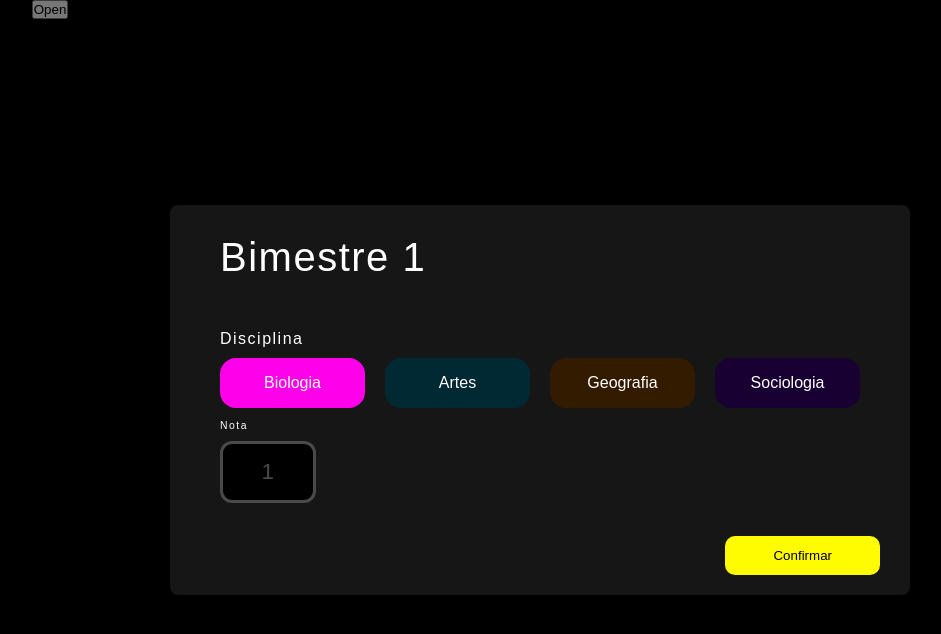
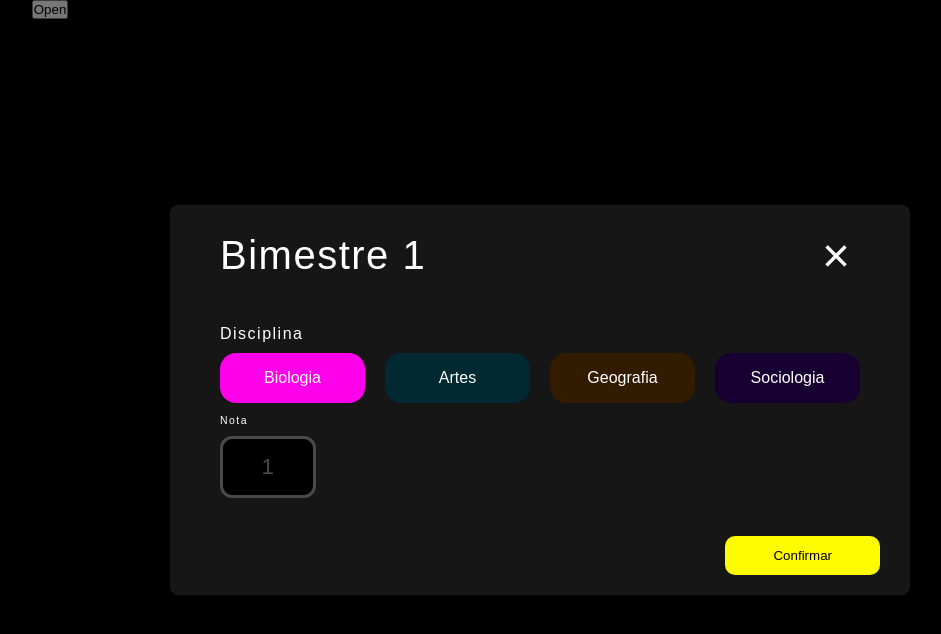
Before and after one commit to FreymundDeveloper/Note-Record, a React (Create React App) app in the folder frontend/: page / in a window 1280 px wide. Both pictures are taken after a click on the button "Open". Shown: the top 634 px of the page, without its empty margins (100-1041 px from the left). Built offline with nearby package versions, Linux system fonts and the light colour scheme.

Commit message:
ButtonClose Component

```diff
--- /dev/null
+++ b/frontend/src/components/Button/ButtonClose.tsx
@@ -0,0 +1,34 @@
+import React from 'react';
+import styled from 'styled-components';
+import { darken } from 'polished';
+
+interface ButtonCloseProps {
+    onClose: () => void;
+}
+
+export const ButtonClose: React.FC<ButtonCloseProps> = ({ onClose }) => {
+  return (
+    <CloseButton onClick={onClose}>
+        <span>&times;</span>
+    </CloseButton>
+  );
+};
+
+const CloseButton = styled.button`
+    background-color: ${(props) => props.theme.color.modalColor};
+    border: none;
+    font-size: 3rem;
+    cursor: pointer;
+    color: white;
+    font-weight: 100;
+    padding: 0px 10px;
+    border-radius: 12px;
+
+    &:hover {
+        background-color: ${(props) => darken(0.1, props.theme.color.modalColor)};
+    }
+
+    span {
+        height: 10px;
+    }
+`;
--- a/frontend/src/components/Modal/Modal.tsx
+++ b/frontend/src/components/Modal/Modal.tsx
@@ -1,6 +1,6 @@
 import React, { useState } from 'react';
 import styled from 'styled-components';
-import { ButtonAction, Title, CardModal } from '../../components'
+import { ButtonAction, Title, CardModal, ButtonClose } from '../../components'
 //import { Theme } from '../../themes/Theme';
 
 interface ModalProps {
@@ -20,15 +20,23 @@ export const Modal: React.FC<ModalProps> = ({ isOpen, content, onClose }) => {
         if (selectedCard < 4) {
             handleCardClick(selectedCard ? selectedCard + 1 : 1);
         } else {
-            setSelectedCard(1)
-            onClose();
+            handleCloseClick();
         }
     };
+
+    const handleCloseClick = () => {
+        setSelectedCard(1);
+        onClose();
+    };
+
   return (
     <ModalOverlay isOpen={isOpen}>
         <ModalContent>
             <ContentSection>
-                <Title contentTitle={content} modeling={1} />
+                <TitleContainer>
+                    <Title contentTitle={content} modeling={1} />
+                    <ButtonClose onClose={handleCloseClick} />
+                </TitleContainer>
                 <CardModal onCardClick={handleCardClick} onClose={onClose} selectedCard={selectedCard} defaultSelectedCard={selectedCard}></CardModal>
             </ContentSection>
             <ButtonSection>
@@ -70,6 +78,13 @@ const ContentSection = styled.div`
     padding: 10px 30px;
 `;
 
+const TitleContainer = styled.div`
+    display: flex;
+    justify-content: space-between;
+    align-items: center;
+    height: 40px;
+`;
+
 const ButtonSection = styled.div`
     display: flex;
     justify-content: flex-end;
--- a/frontend/src/components/index.tsx
+++ b/frontend/src/components/index.tsx
@@ -1,5 +1,6 @@
+export * from './Button/ButtonAction';
+export * from './Button/ButtonClose';
 export * from './Modal/Modal';
 export * from './Card/CardModal';
 export * from './Input/InputNote';
-export * from './Button/ButtonAction';
 export * from  './Text/Title';
```
